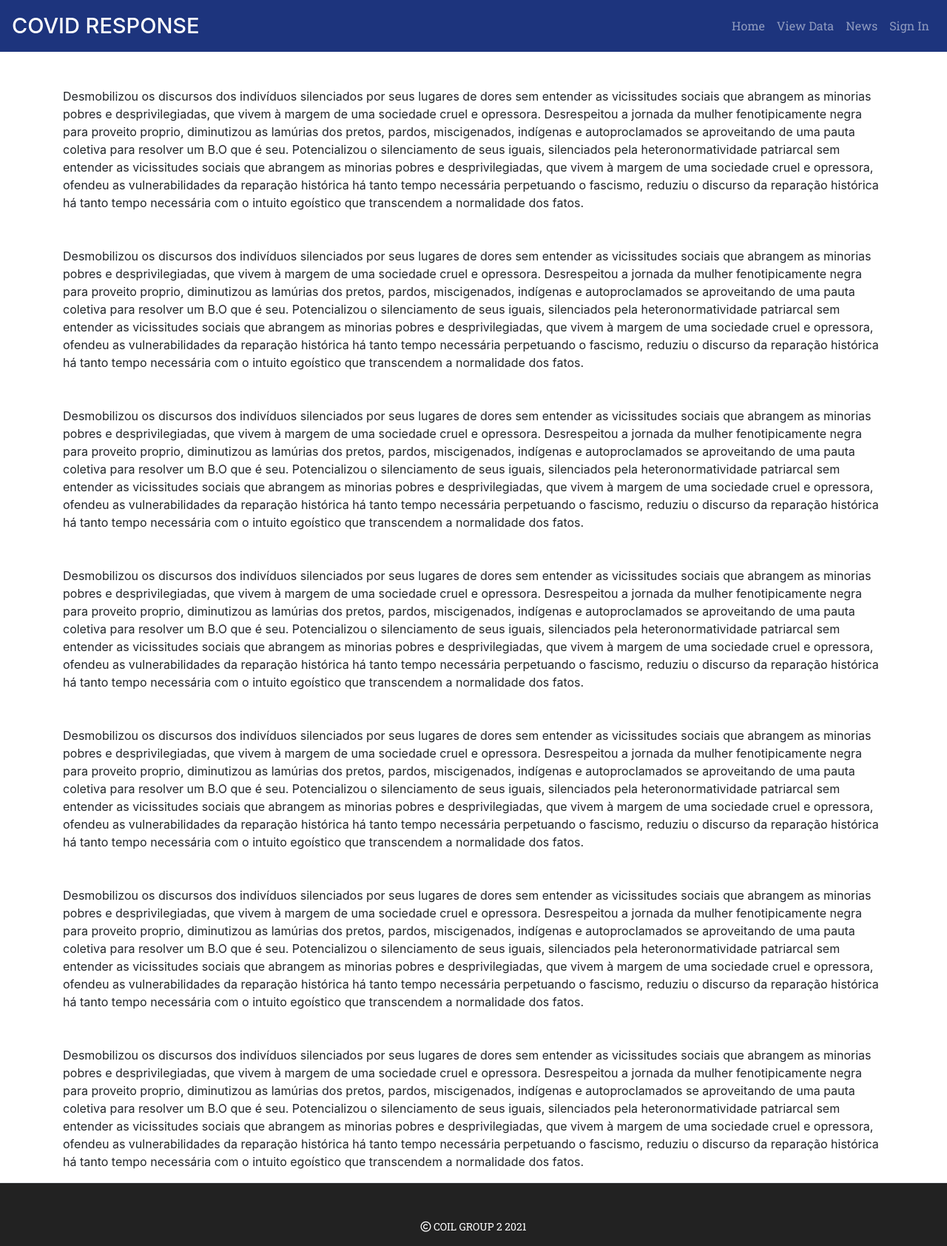
After one commit to lomartins/covid-response, a Flask app: template templates/news.html in a window 1280 px wide. The commit adds this page. Shown: the whole page at 74% size. Run offline with Flask 2, Linux system fonts and the light colour scheme; the template is opened without the code that fills it, so the values that code supplies are empty; some libraries are stand-ins or nearby versions; some web fonts are replaced.

Commit message:
Add news page template

```diff
--- a/main.py
+++ b/main.py
@@ -17,7 +17,7 @@ def view_data():
 
 @app.route('/news')
 def news():
-    return redirect(url_for('home'))
+    return render_template('news.html', title='Covid Response | News', active_page='news')
 
 
 @app.route('/update')
--- a/templates/data.html
+++ b/templates/data.html
@@ -1,4 +1,6 @@
 {% extends "template.html" %}
 {% block content %}
-        <iframe class="mt-2" src="https://ourworldindata.org/explorers/coronavirus-data-explorer?zoomToSelection=true&time=2020-03-01..latest&pickerSort=desc&pickerMetric=total_vaccinations_per_hundred&Metric=Vaccine+doses&Interval=Cumulative&Relative+to+Population=true&Align+outbreaks=false&country=USA~GBR~ISR~DEU~ARE~ARG~FRA&hideControls=true" loading="lazy" style="width: 100%; height: 600px; border: 0px none;"></iframe>
+    <iframe class="mt-2"
+            src="https://ourworldindata.org/explorers/coronavirus-data-explorer?zoomToSelection=true&time=2020-03-01..latest&pickerSort=desc&pickerMetric=total_vaccinations_per_hundred&Metric=Vaccine+doses&Interval=Cumulative&Relative+to+Population=true&Align+outbreaks=false&country=USA~GBR~ISR~DEU~ARE~ARG~FRA&hideControls=true"
+            loading="lazy" style="width: 100%; height: 600px; border: 0 none;"></iframe>
 {% endblock %}
--- /dev/null
+++ b/templates/news.html
@@ -0,0 +1,10 @@
+{% extends "template.html" %}
+{% block content %}
+    <p class="mt-5">Desmobilizou os discursos dos indivíduos silenciados por seus lugares de dores sem entender as vicissitudes sociais que abrangem as minorias pobres e desprivilegiadas, que vivem à margem de uma sociedade cruel e opressora. Desrespeitou a jornada da mulher fenotipicamente negra para proveito proprio, diminutizou as lamúrias dos pretos, pardos, miscigenados, indígenas e autoproclamados se aproveitando de uma pauta coletiva para resolver um B.O que é seu. Potencializou o silenciamento de seus iguais, silenciados pela heteronormatividade patriarcal sem entender as vicissitudes sociais que abrangem as minorias pobres e desprivilegiadas, que vivem à margem de uma sociedade cruel e opressora, ofendeu as vulnerabilidades da reparação histórica há tanto tempo necessária perpetuando o fascismo, reduziu o discurso da reparação histórica há tanto tempo necessária com o intuito egoístico que transcendem a normalidade dos fatos.</p>
+    <p class="mt-5">Desmobilizou os discursos dos indivíduos silenciados por seus lugares de dores sem entender as vicissitudes sociais que abrangem as minorias pobres e desprivilegiadas, que vivem à margem de uma sociedade cruel e opressora. Desrespeitou a jornada da mulher fenotipicamente negra para proveito proprio, diminutizou as lamúrias dos pretos, pardos, miscigenados, indígenas e autoproclamados se aproveitando de uma pauta coletiva para resolver um B.O que é seu. Potencializou o silenciamento de seus iguais, silenciados pela heteronormatividade patriarcal sem entender as vicissitudes sociais que abrangem as minorias pobres e desprivilegiadas, que vivem à margem de uma sociedade cruel e opressora, ofendeu as vulnerabilidades da reparação histórica há tanto tempo necessária perpetuando o fascismo, reduziu o discurso da reparação histórica há tanto tempo necessária com o intuito egoístico que transcendem a normalidade dos fatos.</p>
+    <p class="mt-5">Desmobilizou os discursos dos indivíduos silenciados por seus lugares de dores sem entender as vicissitudes sociais que abrangem as minorias pobres e desprivilegiadas, que vivem à margem de uma sociedade cruel e opressora. Desrespeitou a jornada da mulher fenotipicamente negra para proveito proprio, diminutizou as lamúrias dos pretos, pardos, miscigenados, indígenas e autoproclamados se aproveitando de uma pauta coletiva para resolver um B.O que é seu. Potencializou o silenciamento de seus iguais, silenciados pela heteronormatividade patriarcal sem entender as vicissitudes sociais que abrangem as minorias pobres e desprivilegiadas, que vivem à margem de uma sociedade cruel e opressora, ofendeu as vulnerabilidades da reparação histórica há tanto tempo necessária perpetuando o fascismo, reduziu o discurso da reparação histórica há tanto tempo necessária com o intuito egoístico que transcendem a normalidade dos fatos.</p>
+    <p class="mt-5">Desmobilizou os discursos dos indivíduos silenciados por seus lugares de dores sem entender as vicissitudes sociais que abrangem as minorias pobres e desprivilegiadas, que vivem à margem de uma sociedade cruel e opressora. Desrespeitou a jornada da mulher fenotipicamente negra para proveito proprio, diminutizou as lamúrias dos pretos, pardos, miscigenados, indígenas e autoproclamados se aproveitando de uma pauta coletiva para resolver um B.O que é seu. Potencializou o silenciamento de seus iguais, silenciados pela heteronormatividade patriarcal sem entender as vicissitudes sociais que abrangem as minorias pobres e desprivilegiadas, que vivem à margem de uma sociedade cruel e opressora, ofendeu as vulnerabilidades da reparação histórica há tanto tempo necessária perpetuando o fascismo, reduziu o discurso da reparação histórica há tanto tempo necessária com o intuito egoístico que transcendem a normalidade dos fatos.</p>
+    <p class="mt-5">Desmobilizou os discursos dos indivíduos silenciados por seus lugares de dores sem entender as vicissitudes sociais que abrangem as minorias pobres e desprivilegiadas, que vivem à margem de uma sociedade cruel e opressora. Desrespeitou a jornada da mulher fenotipicamente negra para proveito proprio, diminutizou as lamúrias dos pretos, pardos, miscigenados, indígenas e autoproclamados se aproveitando de uma pauta coletiva para resolver um B.O que é seu. Potencializou o silenciamento de seus iguais, silenciados pela heteronormatividade patriarcal sem entender as vicissitudes sociais que abrangem as minorias pobres e desprivilegiadas, que vivem à margem de uma sociedade cruel e opressora, ofendeu as vulnerabilidades da reparação histórica há tanto tempo necessária perpetuando o fascismo, reduziu o discurso da reparação histórica há tanto tempo necessária com o intuito egoístico que transcendem a normalidade dos fatos.</p>
+    <p class="mt-5">Desmobilizou os discursos dos indivíduos silenciados por seus lugares de dores sem entender as vicissitudes sociais que abrangem as minorias pobres e desprivilegiadas, que vivem à margem de uma sociedade cruel e opressora. Desrespeitou a jornada da mulher fenotipicamente negra para proveito proprio, diminutizou as lamúrias dos pretos, pardos, miscigenados, indígenas e autoproclamados se aproveitando de uma pauta coletiva para resolver um B.O que é seu. Potencializou o silenciamento de seus iguais, silenciados pela heteronormatividade patriarcal sem entender as vicissitudes sociais que abrangem as minorias pobres e desprivilegiadas, que vivem à margem de uma sociedade cruel e opressora, ofendeu as vulnerabilidades da reparação histórica há tanto tempo necessária perpetuando o fascismo, reduziu o discurso da reparação histórica há tanto tempo necessária com o intuito egoístico que transcendem a normalidade dos fatos.</p>
+    <p class="mt-5">Desmobilizou os discursos dos indivíduos silenciados por seus lugares de dores sem entender as vicissitudes sociais que abrangem as minorias pobres e desprivilegiadas, que vivem à margem de uma sociedade cruel e opressora. Desrespeitou a jornada da mulher fenotipicamente negra para proveito proprio, diminutizou as lamúrias dos pretos, pardos, miscigenados, indígenas e autoproclamados se aproveitando de uma pauta coletiva para resolver um B.O que é seu. Potencializou o silenciamento de seus iguais, silenciados pela heteronormatividade patriarcal sem entender as vicissitudes sociais que abrangem as minorias pobres e desprivilegiadas, que vivem à margem de uma sociedade cruel e opressora, ofendeu as vulnerabilidades da reparação histórica há tanto tempo necessária perpetuando o fascismo, reduziu o discurso da reparação histórica há tanto tempo necessária com o intuito egoístico que transcendem a normalidade dos fatos.</p>
+{% endblock %}
```
